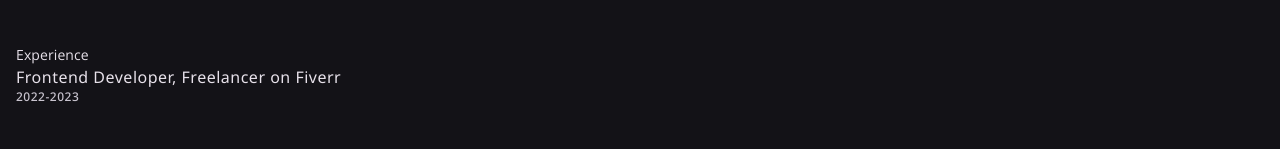
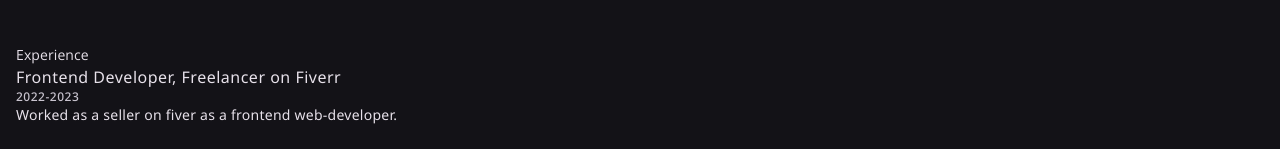
Before and after one commit to lawalstacks/my-js-portfolio, a plain HTML site: page index.html in a window 1280 px wide. Shown: the part 1399-1548 px from the top of the page. Drawn offline with nearby package versions, Linux system fonts and the light colour scheme.

Commit message:
added resume section

```diff
--- a/index.html
+++ b/index.html
@@ -213,7 +213,7 @@
                 <p class="body-large">
                   Frontend Developer, Freelancer on Fiverr
                   <span class="label-medium card-subtitle">2022-2023</span>
-                  <span class="body-medium card-text"></span>
+                  <span class="body-medium card-text">Worked as a seller on fiver as a frontend web-developer.</span>
                 </p>
               </div>
             </li>
```
